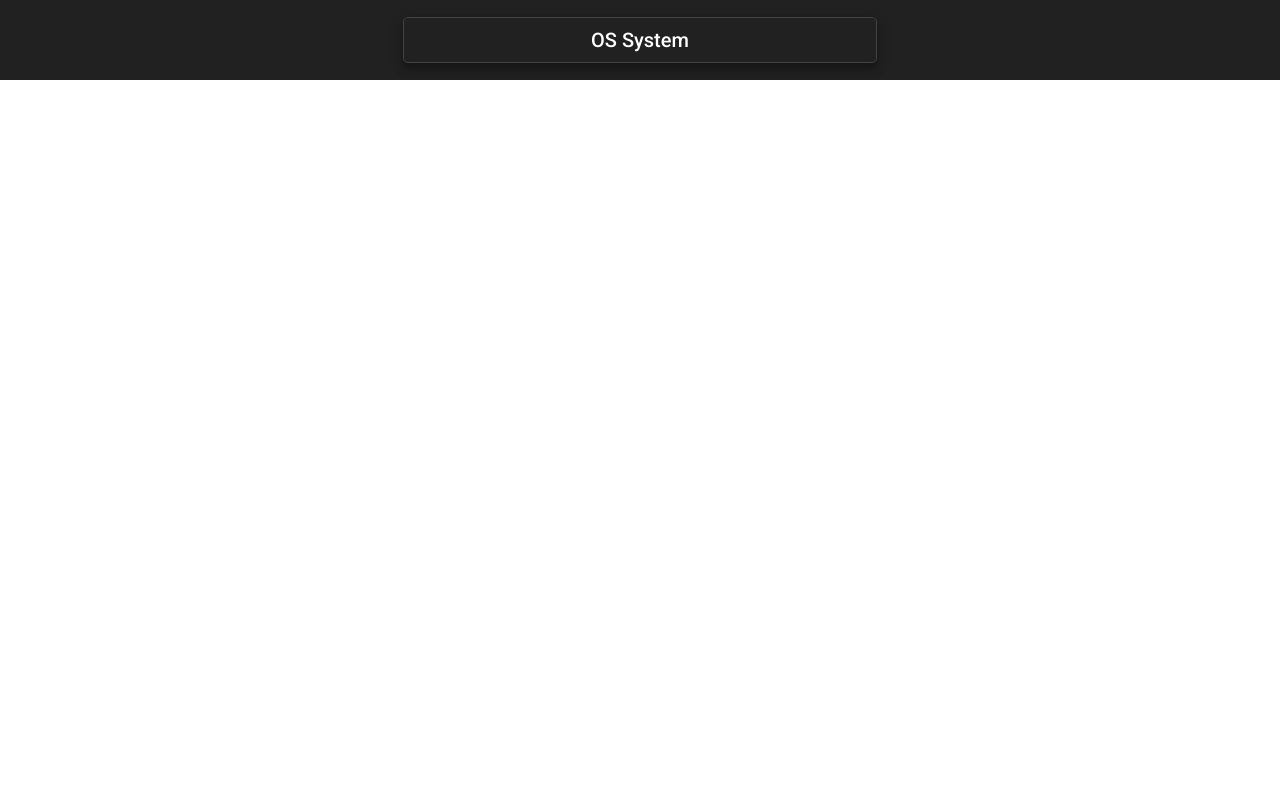
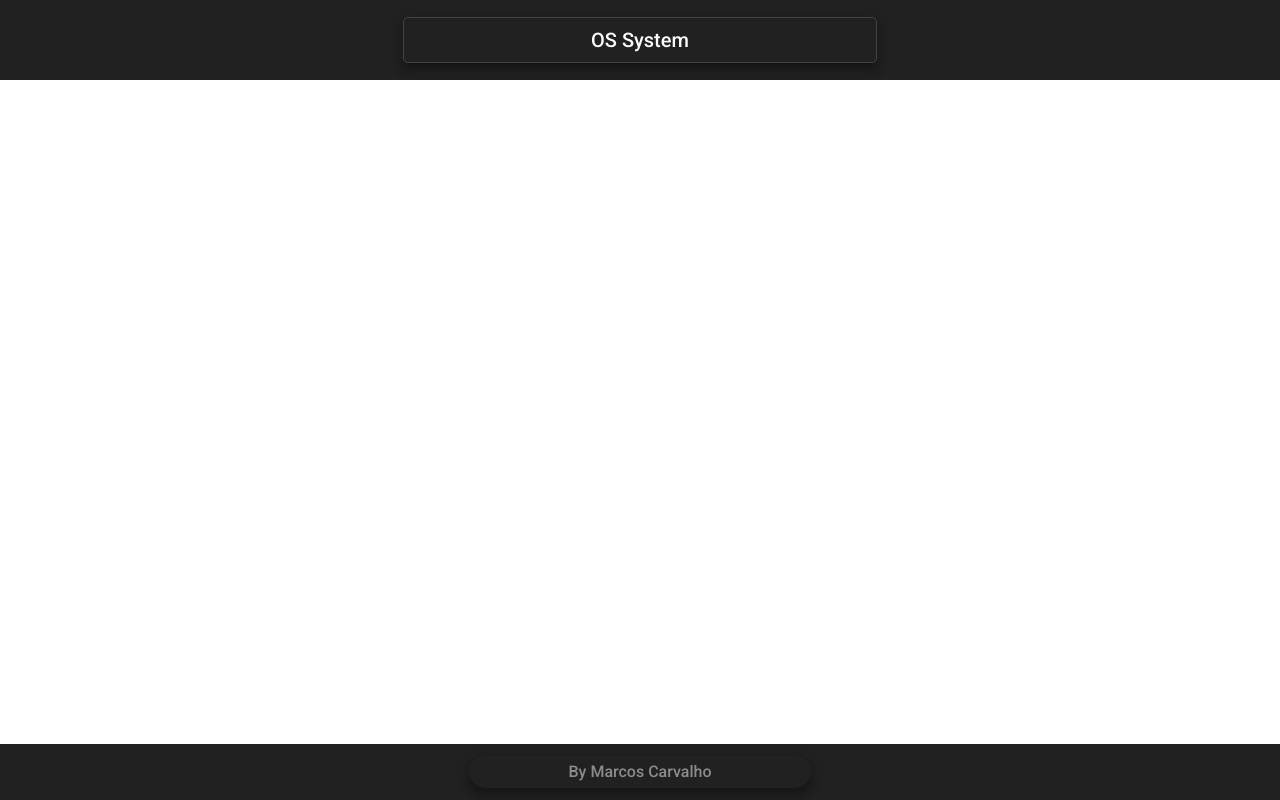
Before and after one commit to marcosabcarvalho/os, an Angular app: page / in a window 1280 px wide. Built offline with nearby package versions, Linux system fonts and the light colour scheme.

Commit message:
FOOTER - aula 31

```diff
--- a/src/app/app.component.html
+++ b/src/app/app.component.html
@@ -1 +1,2 @@
 <app-header></app-header>
+<app-footer></app-footer>
--- a/src/app/app.module.ts
+++ b/src/app/app.module.ts
@@ -20,11 +20,13 @@
 import { MatPaginatorModule } from '@angular/material/paginator';
 import {MatSnackBarModule} from '@angular/material/snack-bar';
 import { HeaderComponent } from './views/components/template/header/header.component';
+import { FooterComponent } from './views/components/template/footer/footer.component';
 
 @NgModule({
   declarations: [
     AppComponent,
-    HeaderComponent
+    HeaderComponent,
+    FooterComponent
   ],
   imports: [
     BrowserModule,
--- /dev/null
+++ b/src/app/views/components/template/footer/footer.component.css
@@ -0,0 +1,18 @@
+.footer {
+    height: 7%;
+    position: fixed;
+    bottom: 0;
+    display: flex;
+    align-items: center;
+    justify-content: center;
+
+}
+
+p {
+    color: rgb(141, 139, 139);
+    margin: 0;
+    font-size: 1rem;
+    border-radius: 1px solid rgb(58,57,57);
+    padding: 0 8%;
+    border-radius: 20px;
+}
--- /dev/null
+++ b/src/app/views/components/template/footer/footer.component.html
@@ -0,0 +1,3 @@
+<mat-toolbar class="footer">
+    <p class="mat-elevation-z8">By Marcos Carvalho</p>
+</mat-toolbar>
--- /dev/null
+++ b/src/app/views/components/template/footer/footer.component.ts
@@ -0,0 +1,15 @@
+import { Component, OnInit } from '@angular/core';
+
+@Component({
+  selector: 'app-footer',
+  templateUrl: './footer.component.html',
+  styleUrls: ['./footer.component.css']
+})
+export class FooterComponent implements OnInit {
+
+  constructor() { }
+
+  ngOnInit(): void {
+  }
+
+}
```
